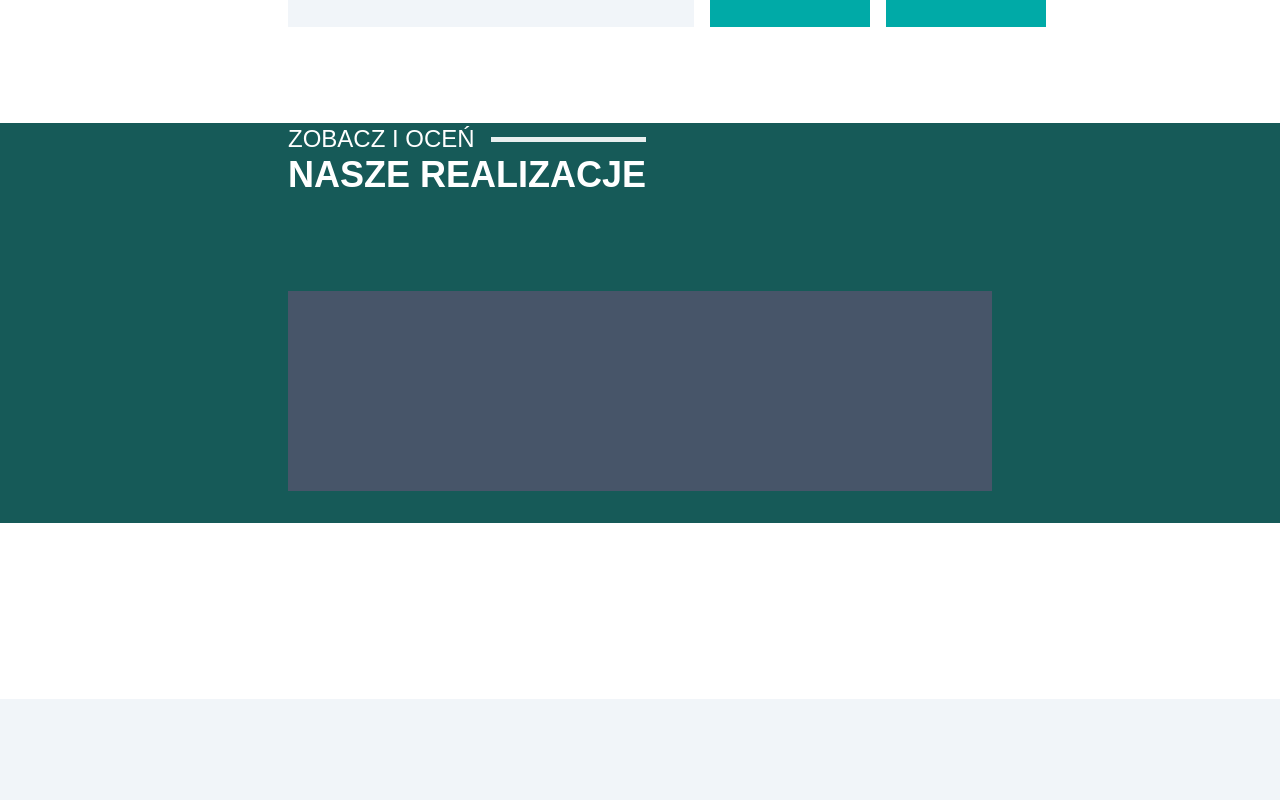
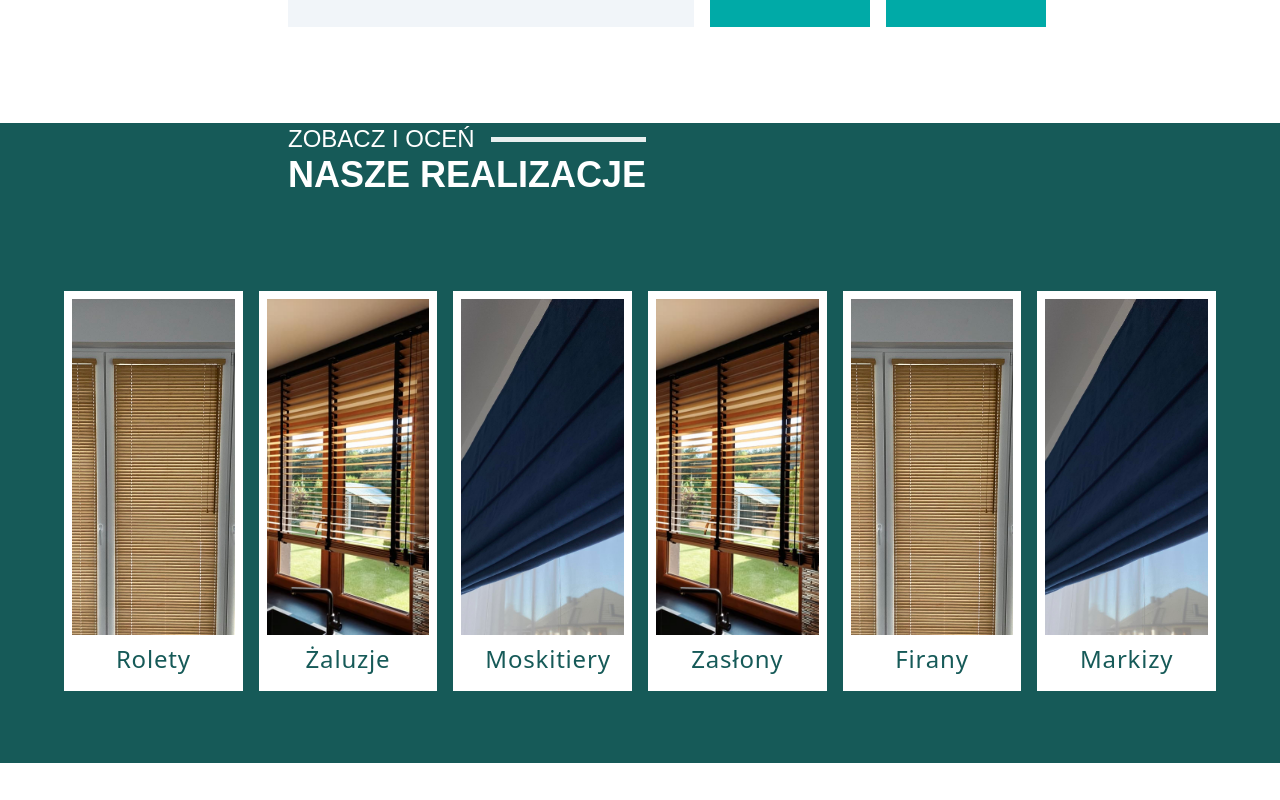
Before and after one commit to Hosuqa/Surella, a React (Vite) app: page / in a window 1280 px wide. Shown: the part 1840-2640 px from the top of the page. Built offline with nearby package versions, Linux system fonts and the light colour scheme; a web font is replaced by a local one.

Commit message:
[ADD] Gallery

```diff
--- a/src/components/sections/Gallery.tsx
+++ b/src/components/sections/Gallery.tsx
@@ -1,16 +1,38 @@
 import { XlWrapper } from '@components/global/Wrappers'
 import Title from '../global/Title'
+import { styles } from "../../styles";
+import { hero1, hero2, hero3 } from '../../assets';
+
+type Props = {
+    image: string;
+    title: string;
+};
+
+const GalleryComp = ({image, title}: Props) => {
+    return (
+        <div className="bg-transparent w-full h-full basis1/6 border-8 border-white relative flex justify-center">
+            <img src={image} className="object-cover h-full w-full" alt="hero" />
+            <p className="text-2xl absolute w-full text-center bottom-0 bg-white px-6 py-2">{title}</p>
+        </div>
+    );
+}
 
 const Gallery = () => {
     return (
-        <div className='bg-surella-700 w-full h-[50vh]'>
+        <div className='bg-surella-700 w-full h-[80vh]'>
             <XlWrapper>
                 <Title title="Nasze realizacje" subtitle="Zobacz i oceń"  lineColor="bg-white" titleColor='text-white' subtitleColor='text-white'/>
-                <div className='bg-slate-600 w-full h-[200px]'>
-
+            </XlWrapper>
+                <div className={`${styles.paddingX} w-full h-[50vh] flex flex-row  gap-4 text-surella-700 font-[500] tracking-wider cursor-pointer`}>
+                        <GalleryComp image={hero3} title='Rolety'/>
+                        <GalleryComp image={hero1} title='Żaluzje'/>
+                        <GalleryComp image={hero2} title='Moskitiery'/>
+                        <GalleryComp image={hero1} title='Zasłony'/>
+                        <GalleryComp image={hero3} title='Firany'/>
+                        <GalleryComp image={hero2} title='Markizy'/>
                 </div>
 
-            </XlWrapper>
+
         </div>
     );
 }
--- a/src/styles.ts
+++ b/src/styles.ts
@@ -1,5 +1,5 @@
 const styles = {
-    paddingX: "px-6 sm:px-16 md:px-20 lg:px-24 lg:px-26 xl:px-27",
+    paddingX: "sm:px-16 px-6",
     paddingHeroX: " px-6 sm:px-10 md:px-16 lg:px-24 xl:px-28 2xl:px-56",
     paddingY: "sm:py-16 py-6",
     padding: "sm:px-16 px-6 sm:py-16 py-10",
@@ -7,13 +7,15 @@ const styles = {
     NavbarText:
     " md:text-[17px] sm:text-[15px] text-[13px]",
     heroHeadText:
-      "xl:text-[70px] sm:text-[50px] text-[40px]",
+      "xl:text-[70px] lg:text-[60px] sm:text-[50px] xs:text-[40px] text-[30px]",
     heroSubText:
-      "xl:text-[22px] text-[18px]",
+      "xl:text-[22px] lg:text-[20px] xs:text-[18px] text-[10px]",
     heroButton:
-      "xl:text-[24px]  md:text-[18px] text-[16px]",
+      "xl:text-[24px] lg:text-[20px] md:text-[18px] xs:text-[16px] text-[12px]",
     aboutText:
-      "xl:text-[22px] xs:text-[18px] text-[16px]",
+      "xl:text-[22px] xs:text-[18px] text-[10px]",
+    galleryText:
+      "xl:text-[22px] lg:text-[20px] xs:text-[18px] text-[10px]",
 
   };
 
```
